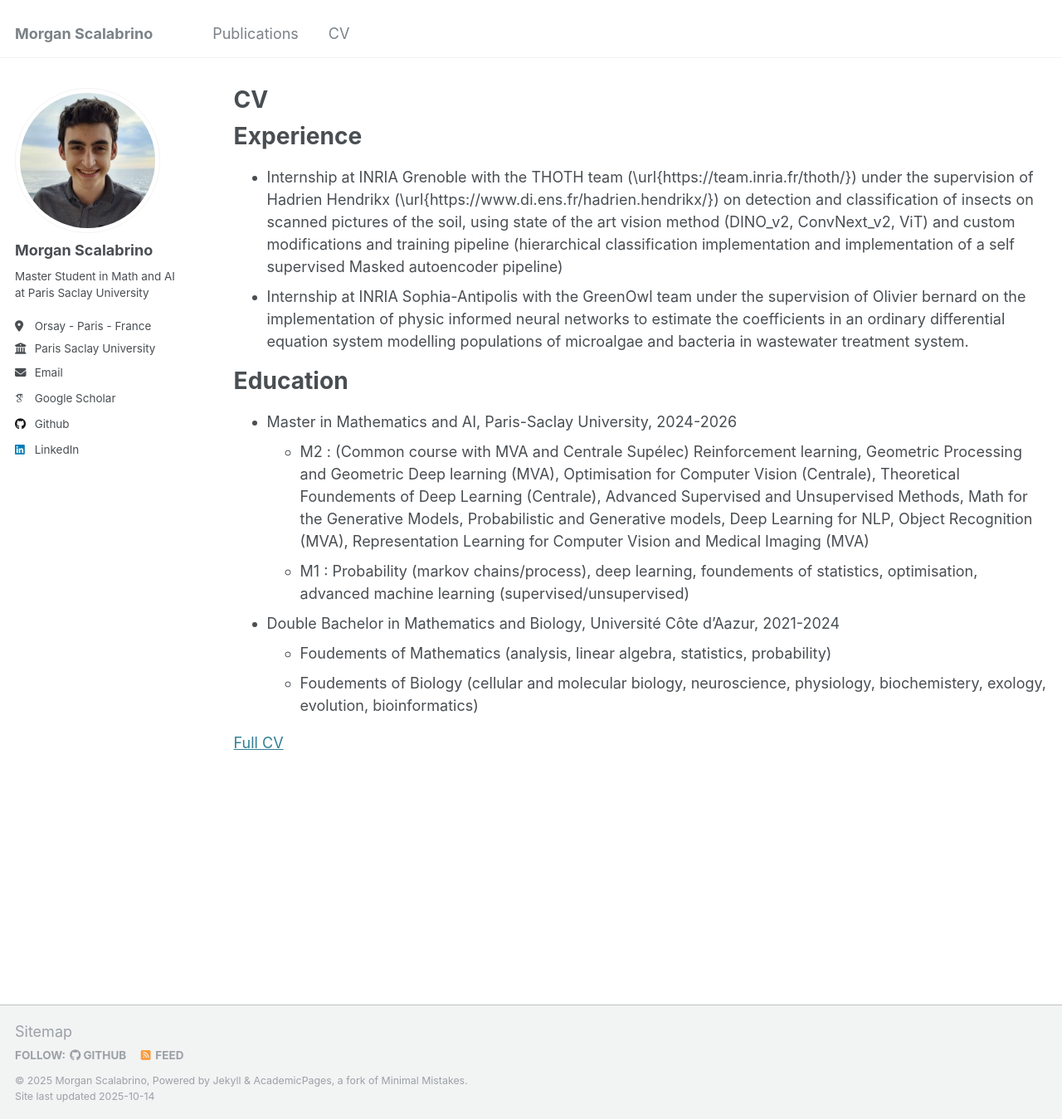
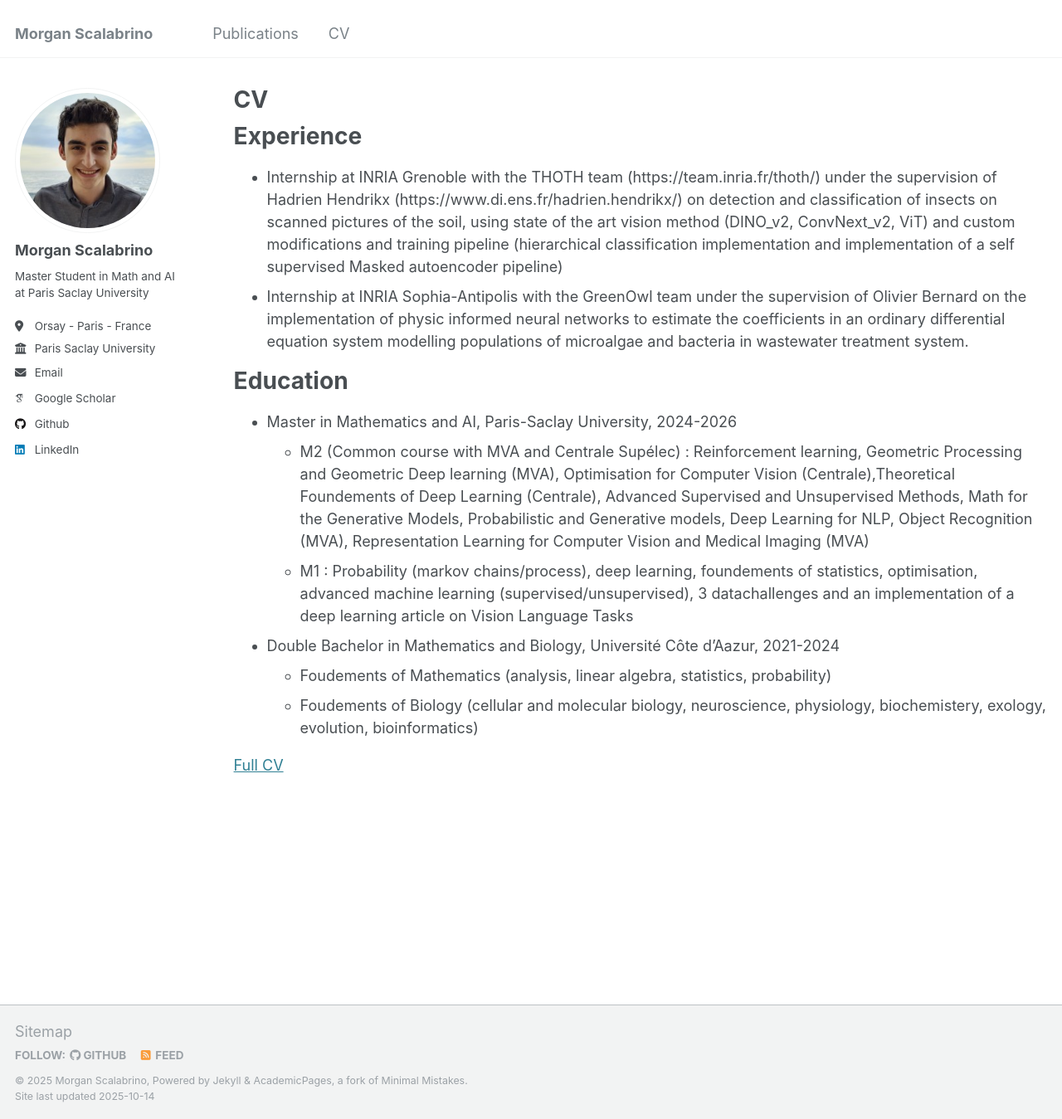
Before and after one commit to MorganScalabrino/MorganScalabrino.github.io, a Jekyll site: the page built from _pages/cv.md, in a window 1280 px wide and 1349 px high. Shown: the whole window at 83% size. Built offline with Jekyll 4.4.1, drawn with Linux system fonts in a browser that asks for light colours; some web fonts are replaced.

Commit message:
Update cv.md

```diff
--- a/_pages/cv.md
+++ b/_pages/cv.md
@@ -11,25 +11,20 @@ redirect_from:
 
 Experience
 ======
-* Internship at INRIA Grenoble with the THOTH team (\url{https://team.inria.fr/thoth/}) under the supervision of Hadrien Hendrikx (\url{https://www.di.ens.fr/hadrien.hendrikx/}) on detection and classification of insects on scanned pictures of the soil, using state of the art vision method (DINO_v2, ConvNext_v2, ViT) and custom modifications and training pipeline (hierarchical classification implementation and implementation of a self supervised Masked autoencoder pipeline)
-* Internship at INRIA Sophia-Antipolis with the GreenOwl team under the supervision of Olivier bernard on the implementation of physic informed neural networks to estimate the coefficients in an ordinary differential equation system modelling populations of microalgae and bacteria in wastewater treatment system.
+* Internship at INRIA Grenoble with the THOTH team (https://team.inria.fr/thoth/) under the supervision of Hadrien Hendrikx (https://www.di.ens.fr/hadrien.hendrikx/) on detection and classification of insects on scanned pictures of the soil, using state of the art vision method (DINO_v2, ConvNext_v2, ViT) and custom modifications and training pipeline (hierarchical classification implementation and implementation of a self supervised Masked autoencoder pipeline)
+* Internship at INRIA Sophia-Antipolis with the GreenOwl team under the supervision of Olivier Bernard on the implementation of physic informed neural networks to estimate the coefficients in an ordinary differential equation system modelling populations of microalgae and bacteria in wastewater treatment system.
 
 Education
 ======
 * Master in Mathematics and AI, Paris-Saclay University, 2024-2026
-  - M2 : (Common course with MVA and Centrale Supélec)
-      Reinforcement learning, Geometric Processing and Geometric Deep learning (MVA), Optimisation for Computer Vision (Centrale),
-      Theoretical Foundements of Deep Learning (Centrale), Advanced Supervised and Unsupervised Methods,
-      Math for the Generative Models, Probabilistic and Generative models, Deep Learning for NLP,
-      Object Recognition (MVA), Representation Learning for Computer Vision and Medical Imaging (MVA)
+  - M2 (Common course with MVA and Centrale Supélec) :
+      Reinforcement learning, Geometric Processing and Geometric Deep learning (MVA), Optimisation for Computer Vision (Centrale),Theoretical Foundements of Deep Learning (Centrale), Advanced Supervised and Unsupervised Methods, Math for the Generative Models, Probabilistic and Generative models, Deep Learning for NLP, Object Recognition (MVA), Representation Learning for Computer Vision and Medical Imaging (MVA)
   - M1 :
-      Probability (markov chains/process), deep learning, foundements of statistics,
-      optimisation, advanced machine learning (supervised/unsupervised)
+      Probability (markov chains/process), deep learning, foundements of statistics, optimisation, advanced machine learning (supervised/unsupervised), 3 datachallenges and an implementation of a deep learning article on Vision Language Tasks
 
 * Double Bachelor in Mathematics and Biology, Université Côte d'Aazur, 2021-2024
   - Foudements of Mathematics (analysis, linear algebra, statistics, probability)
-  - Foudements of Biology (cellular and molecular biology, neuroscience, physiology,
-    biochemistery, exology, evolution, bioinformatics)
+  - Foudements of Biology (cellular and molecular biology, neuroscience, physiology, biochemistery, exology, evolution, bioinformatics)
 
 
 [Full CV](../files/Morgan Scalabrino CV.pdf)
```
